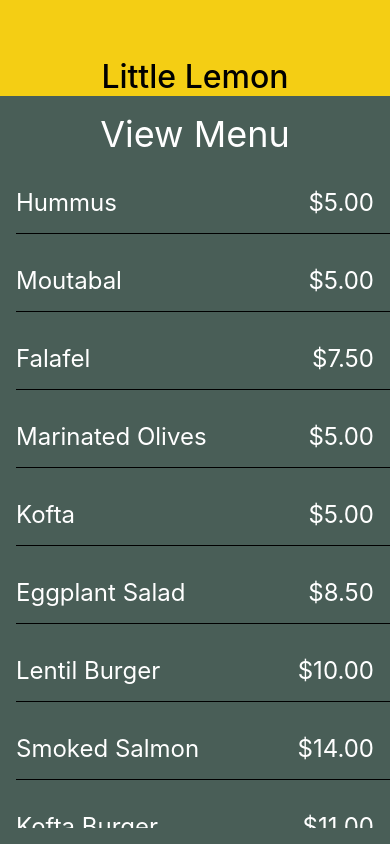
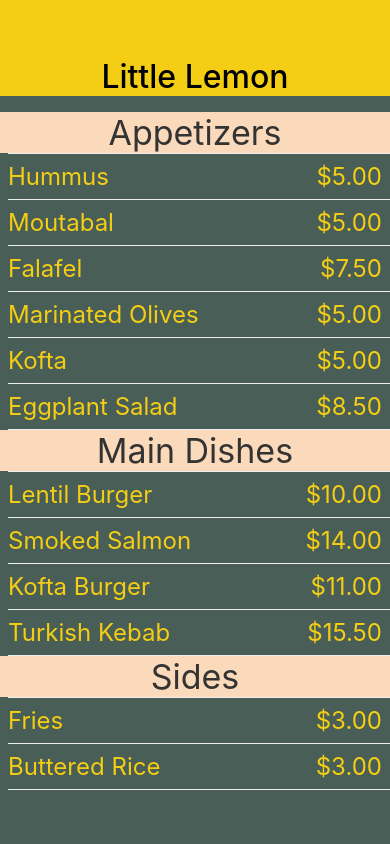
Before and after one commit to ygit/LittleLemonApp, a React Native app: screen / in a window 390 px wide. Built offline with nearby package versions, Linux system fonts and the light colour scheme.

Commit message:
added Section List

```diff
--- a/components/MenuItems.tsx
+++ b/components/MenuItems.tsx
@@ -1,99 +1,128 @@
-import { View, Text, StyleSheet, FlatList } from "react-native";
+import { View, Text, StyleSheet, SectionList } from "react-native";
 
 const menuItemsToDisplay = [
-  { name: "Hummus", price: "$5.00", id: "1A" },
-  { name: "Moutabal", price: "$5.00", id: "2B" },
-  { name: "Falafel", price: "$7.50", id: "3C" },
-  { name: "Marinated Olives", price: "$5.00", id: "4D" },
-  { name: "Kofta", price: "$5.00", id: "5E" },
-  { name: "Eggplant Salad", price: "$8.50", id: "6F" },
-  { name: "Lentil Burger", price: "$10.00", id: "7G" },
-  { name: "Smoked Salmon", price: "$14.00", id: "8H" },
-  { name: "Kofta Burger", price: "$11.00", id: "9I" },
-  { name: "Turkish Kebab", price: "$15.50", id: "10J" },
-  { name: "Fries", price: "$3.00", id: "11K" },
-  { name: "Buttered Rice", price: "$3.00", id: "12L" },
-  { name: "Bread Sticks", price: "$3.00", id: "13M" },
-  { name: "Pita Pocket", price: "$3.00", id: "14N" },
-  { name: "Lentil Soup", price: "$3.75", id: "15O" },
-  { name: "Greek Salad", price: "$6.00", id: "16Q" },
-  { name: "Rice Pilaf", price: "$4.00", id: "17R" },
-  { name: "Baklava", price: "$3.00", id: "18S" },
-  { name: "Tartufo", price: "$3.00", id: "19T" },
-  { name: "Tiramisu", price: "$5.00", id: "20U" },
-  { name: "Panna Cotta", price: "$5.00", id: "21V" },
+  {
+    title: "Appetizers",
+    data: [
+      { name: "Hummus", price: "$5.00" },
+      { name: "Moutabal", price: "$5.00" },
+      { name: "Falafel", price: "$7.50" },
+      { name: "Marinated Olives", price: "$5.00" },
+      { name: "Kofta", price: "$5.00" },
+      { name: "Eggplant Salad", price: "$8.50" },
+    ],
+  },
+  {
+    title: "Main Dishes",
+    data: [
+      { name: "Lentil Burger", price: "$10.00" },
+      { name: "Smoked Salmon", price: "$14.00" },
+      { name: "Kofta Burger", price: "$11.00" },
+      { name: "Turkish Kebab", price: "$15.50" },
+    ],
+  },
+  {
+    title: "Sides",
+    data: [
+      { name: "Fries", price: "$3.00", id: "11K" },
+      { name: "Buttered Rice", price: "$3.00" },
+      { name: "Bread Sticks", price: "$3.00" },
+      { name: "Pita Pocket", price: "$3.00" },
+      { name: "Lentil Soup", price: "$3.75" },
+      { name: "Greek Salad", price: "$6.00" },
+      { name: "Rice Pilaf", price: "$4.00" },
+    ],
+  },
+  {
+    title: "Desserts",
+    data: [
+      { name: "Baklava", price: "$3.00" },
+      { name: "Tartufo", price: "$3.00" },
+      { name: "Tiramisu", price: "$5.00" },
+      { name: "Panna Cotta", price: "$5.00" },
+    ],
+  },
 ];
+
+type ItemProps = { item: { name: String; price: String } };
+const Item = ({ item }: ItemProps) => {
+  return (
+    <View style={styles.itemContainer}>
+      <Text style={styles.itemText}>{item.name}</Text>
+      <Text style={styles.itemText}>{item.price}</Text>
+    </View>
+  );
+};
 
 const Separator = () => <View style={styles.separator} />;
 
-const Header = () => <Text style={styles.headerText}>View Menu</Text>;
-
 const Footer = () => (
   <Text style={styles.footerText}>
-    All Rights Reserved by Little Lemon, 2024
+    All Rights Reserved by Little Lemon 2022
   </Text>
 );
 
 export const MenuItems = () => {
-  const renderItem = ({ item }: { item: { name: String; price: String } }) => {
-    return (
-      <View style={styles.itemContainer}>
-        <Text style={styles.item}>{item.name}</Text>
-        <Text style={styles.item}>{item.price}</Text>
-      </View>
-    );
+  const renderItem = ({ item }: ItemProps) => <Item item={item} />;
+
+  type SectionProps = {
+    section: { title: String; data: Array<{ name: String; price: String }> };
+  };
+  const renderSectionHeader = ({ section }: SectionProps) => {
+    console.log("section", section);
+    return <Text style={styles.sectionHeader}>{section.title}</Text>;
   };
 
   return (
     <View style={styles.container}>
-      <FlatList
-        style={styles.flatList}
-        data={menuItemsToDisplay}
+      <SectionList
+        sections={menuItemsToDisplay}
         renderItem={renderItem}
-        keyExtractor={(item) => item.id}
+        renderSectionHeader={renderSectionHeader}
+        SectionSeparatorComponent={Separator}
         ItemSeparatorComponent={Separator}
-        ListHeaderComponent={Header}
         ListFooterComponent={Footer}
       />
     </View>
   );
 };
 
+// Add styles to the component
 const styles = StyleSheet.create({
   container: {
-    flex: 1,
-    backgroundColor: "#495E57",
-    alignItems: "center",
+    flex: 0.95,
   },
-  headerText: {
-    color: "white",
-    fontSize: 36,
+  innerContainer: {
+    paddingHorizontal: 40,
+    paddingVertical: 20,
+    backgroundColor: "#333333",
+  },
+  sectionHeader: {
+    backgroundColor: "#fbdabb",
+    color: "#333333",
+    fontSize: 34,
+    flexWrap: "wrap",
     textAlign: "center",
   },
+  itemText: {
+    color: "#F4CE14",
+    fontSize: 24,
+  },
+  separator: {
+    borderBottomWidth: StyleSheet.hairlineWidth,
+    borderColor: "#EDEFEE",
+    marginLeft: 8,
+  },
   footerText: {
-    color: "white",
-    fontSize: 12,
+    color: "#EDEFEE",
+    fontSize: 16,
+    flexWrap: "wrap",
     textAlign: "center",
-  },
-  flatList: {
-    width: "100%",
+    padding: 8,
   },
   itemContainer: {
     flexDirection: "row",
-    alignItems: "center",
     justifyContent: "space-between",
-    padding: 16,
-  },
-  item: {
-    color: "white",
-    fontSize: 24,
-    textAlign: "center",
-    marginTop: 16,
-  },
-  separator: {
-    borderBottomWidth: StyleSheet.hairlineWidth,
-    width: "100%",
-    marginLeft: 16,
-    backgroundColor: "white",
+    padding: 8,
   },
 });
```
